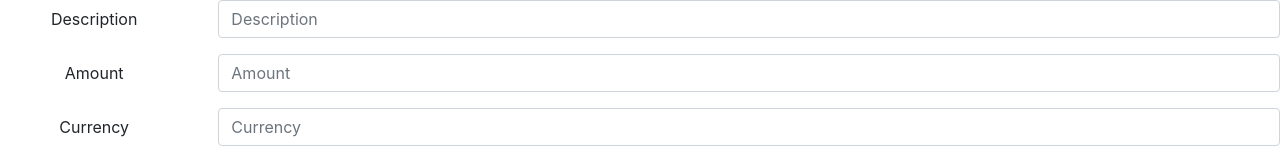
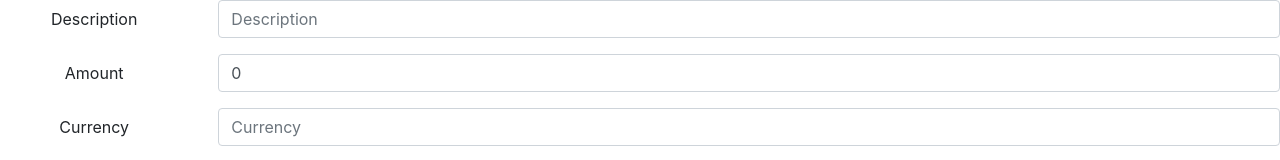
Before and after one commit to codixir/expense-report-app, a React (Create React App) app: page / in a window 1280 px wide. Shown: the top 160 px of the page. Built offline with nearby package versions, Linux system fonts and the light colour scheme.

Commit message:
Refactor form, calculate currentTotal, and push into data array

```diff
--- a/src/App.js
+++ b/src/App.js
@@ -17,7 +17,7 @@ function App() {
 
   return (
     <div className="App">
-      <ExpenseForm />
+      <ExpenseForm expenses={expenses}/>
     </div>
   );
 }
--- a/src/components/ExpenseForm/ExpenseForm.js
+++ b/src/components/ExpenseForm/ExpenseForm.js
@@ -4,25 +4,35 @@ import Row from 'react-bootstrap/Row';
 import Col from 'react-bootstrap/Col';
 import Button from 'react-bootstrap/Button'
 
-const ExpenseForm = () => {
+const ExpenseForm = ({ expenses }) => {
   const [desc, setDesc] = useState('');
   const [amount, setAmount] = useState(0);
   const [currency, setCurrency] = useState('');
+  const [currentTotal, setCurrentTotal] = useState(0);
 
   const handleSubmit = (e) => {
     e.preventDefault();
-    console.log(desc);
-    console.log(amount);
-    console.log(currency);
-  }
 
-  const handleChange = (e) => {
-    let value = e.target.value;
-    let id = e.target.id;
+    const expense = {
+      description: desc,
+      amount: amount,
+      currency: currency
+    };
 
-    if (id === 'description') setDesc(value);
-    if (id === 'amount') setAmount(value);
-    if (id === 'currency') setCurrency(value);
+    const data = expenses.data;
+
+    if (data.length) {
+      let total = data.reduce( ( sum, { amount } ) => sum + amount , 0)
+      setCurrentTotal(total);
+    }
+
+    if (data.length < 5 && expense.amount <= 1000 && currentTotal <= 1000) {
+      data.push(expense);
+    }
+
+    setDesc('');
+    setAmount(0);
+    setCurrency('');
   }
 
   return (
@@ -32,7 +42,7 @@ const ExpenseForm = () => {
           Description
         </Form.Label>
         <Col sm={10}>
-          <Form.Control type="text" placeholder="Description" onChange={handleChange}/>
+          <Form.Control type="text" value={desc} placeholder="Description" onChange={e => setDesc(e.target.value)}/>
         </Col>
       </Form.Group>
       <Form.Group as={Row} controlId="amount">
@@ -40,7 +50,7 @@ const ExpenseForm = () => {
           Amount
         </Form.Label>
         <Col sm={10}>
-          <Form.Control type="number" placeholder="Amount" onChange={handleChange} />
+          <Form.Control type="number" value={amount} placeholder="Amount" onChange={e => setAmount(Number(e.target.value))} />
         </Col>
       </Form.Group>
       <Form.Group as={Row} controlId="currency">
@@ -48,7 +58,7 @@ const ExpenseForm = () => {
           Currency
         </Form.Label>
         <Col sm={10}>
-          <Form.Control type="text" placeholder="Currency" onChange={handleChange}/>
+          <Form.Control type="text" value={currency} placeholder="Currency" onChange={e => setCurrency(e.target.value)}/>
         </Col>
       </Form.Group>
       <Form.Group as={Row}>
```
